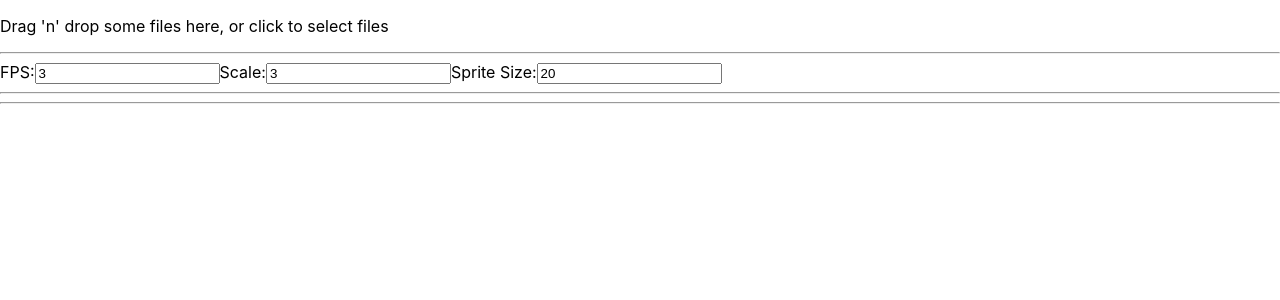
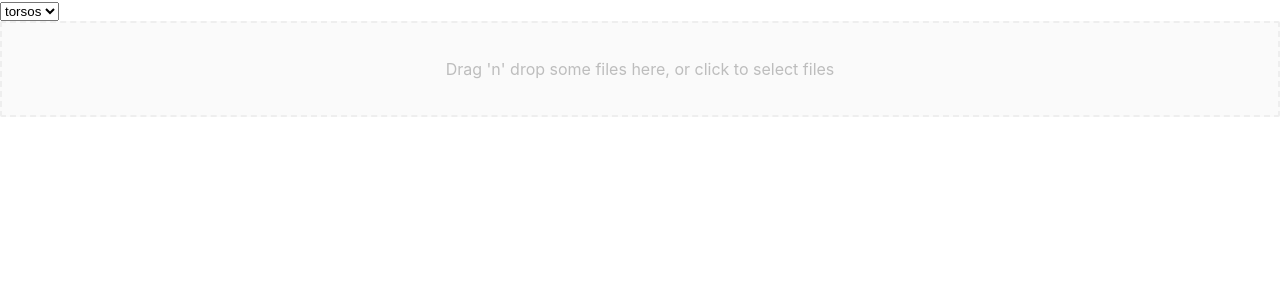
Before and after one commit to blopa/character-generator, a React (Create React App) app: page / in a window 1280 px wide. Shown: the top 300 px of the page. Built offline with nearby package versions, Linux system fonts and the light colour scheme.

Commit message:
add categories and randomizer

```diff
--- a/src/App.js
+++ b/src/App.js
@@ -1,4 +1,4 @@
-import { useEffect, useState } from "react";
+import {Fragment, useCallback, useEffect, useState} from "react";
 import Dropzone from 'react-dropzone'
 
 const spritesOrder = [
@@ -30,6 +30,7 @@ const spritesOrder = [
     [0, -1],
     [-1, -1],
 ];
+
 function getBase64(file) {
     return new Promise((resolve, reject) => {
         let contents = ""
@@ -52,7 +53,10 @@ function App() {
     const [fps, setFps] = useState(3);
     const [scale, setScale] = useState(3);
     const [spriteSize, setSpriteSize] = useState(20);
-    const [spriteFiles, setSpriteFiles] =  useState([]);
+    const [spriteName, setSpriteName] = useState('sample');
+    const [spriteFiles, setSpriteFiles] = useState([]);
+    const [spritesCategories, setSpritesCategories] = useState(['torsos', 'feet', 'hands', 'heads', 'eyes', 'hairs']);
+    const [category, setCategory] = useState(spritesCategories[0]);
 
     useEffect(() => {
         const interval = setInterval(() => {
@@ -66,10 +70,73 @@ function App() {
         return () => clearInterval(interval);
     }, [currFrame, fps]);
 
+    const changeSpritePosition = useCallback((from, to) => {
+        if (to > spriteFiles.length - 1 || to < 0) {
+            return;
+        }
+
+        const newSpriteFiles = [...spriteFiles];
+        const f = newSpriteFiles.splice(from, 1)[0];
+        newSpriteFiles.splice(to, 0, f);
+        setSpriteFiles(newSpriteFiles);
+    }, [spriteFiles]);
+
+    const randomize = useCallback(() => {
+        const newSprites = [...spriteFiles];
+        spritesCategories.forEach((cat) => {
+            const categorySprites = newSprites.filter((sprite) => sprite.category === cat);
+            const random = Math.floor(Math.random() * categorySprites.length);
+            categorySprites.forEach((sprite, index) => {
+                sprite.show = index === random;
+            });
+        });
+
+        setSpriteFiles(newSprites);
+    }, [spriteFiles, spritesCategories]);
+
+    const mergeImages = useCallback(() => {
+        const canvas = document.createElement('canvas');
+        canvas.width = spriteSize * 3;
+        canvas.height = spriteSize * 3;
+        const ctx = canvas.getContext("2d");
+
+        const filteredSprites = spriteFiles.filter(({show}) => show);
+        filteredSprites.forEach(({ image }, index) => {
+                const htmlImage = new Image();
+                htmlImage.onload = function () {
+                    ctx.drawImage(htmlImage, 0, 0);
+                    if (index + 1 >= filteredSprites.length) {
+                        const aDownloadLink = document.createElement('a');
+                        aDownloadLink.download = `${spriteName || 'sample'}.png`;
+                        aDownloadLink.href = canvas.toDataURL('image/png');
+                        aDownloadLink.click();
+                    }
+                };
+                htmlImage.src = image;
+            });
+
+    }, [spriteFiles, spriteName, spriteSize]);
+
     const [x, y] = spritesOrder[currFrame];
+    const containsSprites = spriteFiles.length > 0;
 
     return (
         <div>
+            <select
+                value={category}
+                onChange={(e) => setCategory(e.target.value)}
+            >
+                {spritesCategories.map((cat) => {
+                    return (
+                        <option
+                            key={cat}
+                            value={cat}
+                        >
+                            {cat}
+                        </option>
+                    );
+                })}
+            </select>
             <Dropzone
                 onDrop={async acceptedFiles => {
                     const newSprites = [...spriteFiles];
@@ -78,6 +145,7 @@ function App() {
                             name: acceptedFile.name,
                             image: await getBase64(acceptedFile),
                             show: true,
+                            category,
                         });
                     }
                     setSpriteFiles(newSprites);
@@ -85,13 +153,31 @@ function App() {
             >
                 {({getRootProps, getInputProps}) => (
                     <section>
-                        <div {...getRootProps()}>
+                        <div {...getRootProps({
+                            style: {
+                                flex: 1,
+                                display: 'flex',
+                                flexDirection: 'column',
+                                alignItems: 'center',
+                                padding: '20px',
+                                borderWidth: 2,
+                                borderRadius: 2,
+                                borderColor: '#eeeeee',
+                                borderStyle: 'dashed',
+                                backgroundColor: '#fafafa',
+                                color: '#bdbdbd',
+                                outline: 'none',
+                                transition: 'border .24s ease-in-out'
+                            }
+                        })}>
                             <input {...getInputProps()} />
                             <p>Drag 'n' drop some files here, or click to select files</p>
                         </div>
                     </section>
                 )}
             </Dropzone>
+            {containsSprites && (
+                <Fragment>
                     <hr/>
                     <div>
                         <label htmlFor={'fps'}>FPS:</label>
@@ -120,7 +206,7 @@ function App() {
                         />
                     </div>
                     <hr/>
-            {spriteFiles.map(({ image, name, show }, index) => {
+                    {spriteFiles.map(({ image, name, show, category: cat }, index) => {
                         return (
                             <div key={name}>
                                 <input
@@ -137,14 +223,33 @@ function App() {
                                         setSpriteFiles(newSpriteFiles)
                                     }}
                                 />
-                        <label htmlFor={`check-${name}`} >
-                            {name}
+                                <label htmlFor={`check-${name}`}>
+                                    {name} - {cat}
                                 </label>
+                                <button onClick={() => changeSpritePosition(index, index - 1)} type={'button'}>⬆️
+                                </button>
+                                <button onClick={() => changeSpritePosition(index, index + 1)} type={'button'}>⬇️️
+                                </button>
                             </div>
                         );
                     })}
                     <hr/>
-            {spriteFiles.map(({ image, name, show }) => {
+                    <label htmlFor={'spriteName'}>Sprite Name:</label>
+                    <input
+                        id={'spriteName'}
+                        name={'spriteName'}
+                        type={'spriteName'}
+                        value={spriteName}
+                        onChange={(e) => setSpriteName(e.target.value)}
+                    />
+                    <button onClick={mergeImages} type={'button'}>
+                        Save
+                    </button>
+                    <button onClick={randomize} type={'button'}>
+                        Randomize
+                    </button>
+                    <hr/>
+                    {spriteFiles.map(({image, name, show}) => {
                         if (!show) {
                             return null;
                         }
@@ -158,8 +263,8 @@ function App() {
                                     backgroundRepeat: 'no-repeat',
                                     display: 'table-cell',
                                     backgroundImage: `url(${image})`,
-                            width: '20px',
-                            height: '20px',
+                                    width: `${spriteSize}px`,
+                                    height: `${spriteSize}px`,
                                     transformOrigin: '0px 50%',
                                     backgroundPosition: `${x * spriteSize}px ${y * spriteSize}px`,
                                     zoom: scale,
@@ -168,6 +273,8 @@ function App() {
                             />
                         )
                     })}
+                </Fragment>
+            )}
         </div>
     );
 }
```
Lines whose indentation alone changed are shown as unchanged.
